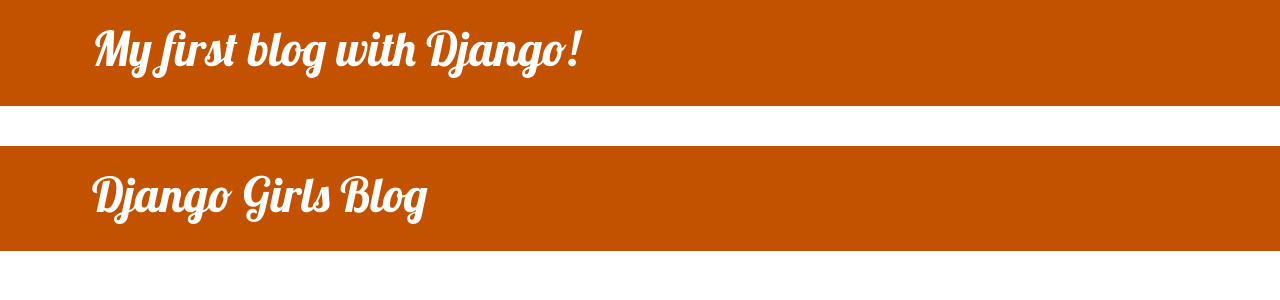
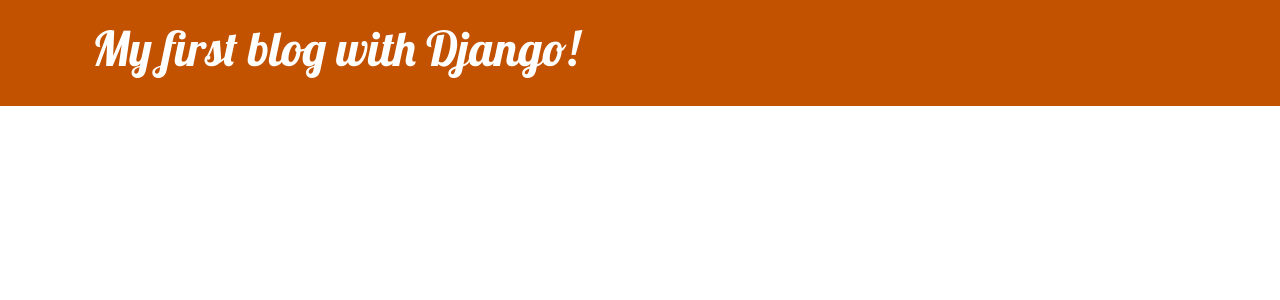
Before and after one commit to mmontonerin/djangogirls_firstblog, a Django app: page / in a window 1280 px wide. Shown: the top 300 px of the page. Run offline with Django 5.2, Linux system fonts and the light colour scheme; data that the repository does not hold is empty.

Commit message:
fix double header

```diff
--- a/blog/templates/blog/base.html
+++ b/blog/templates/blog/base.html
@@ -13,11 +13,6 @@
         </div>
     </header>
     <body>
-        <header class="page-header">
-          <div class="container">
-              <h1><a href="/">Django Girls Blog</a></h1>
-          </div>
-        </header>
         <main class="container">
             <div class="row">
                 <div class="col">
```
